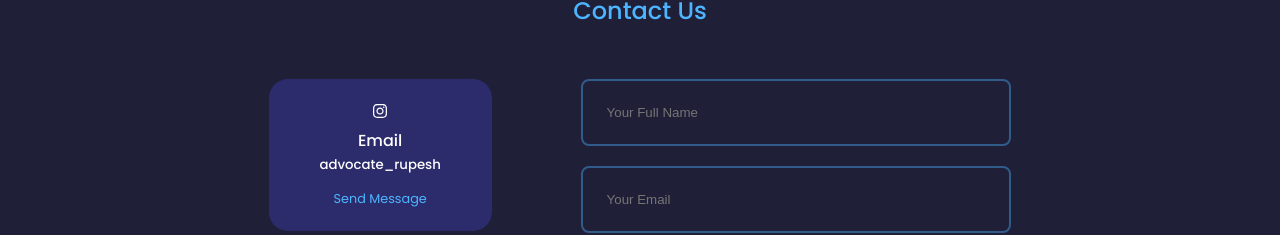
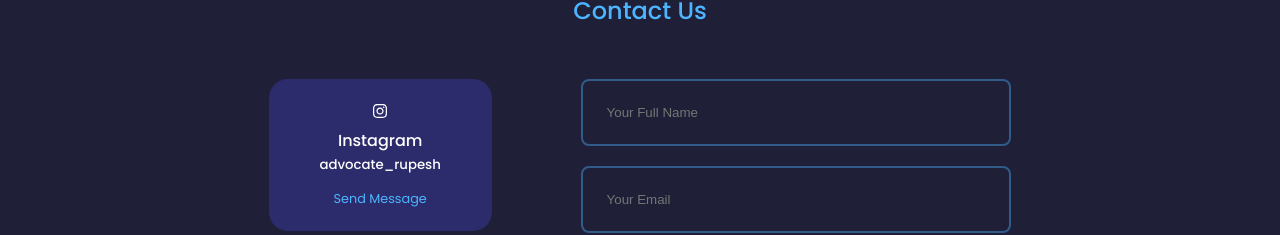
Before and after one commit to KIRTI019/Law-Firm, a React (Create React App) app: page / in a window 1280 px wide. Shown: the part 2156-2391 px from the top of the page. Built offline with nearby package versions, Linux system fonts and the light colour scheme; the HTML template or start-up script is replaced by a standard one.

Commit message:
Update contact.jsx

```diff
--- a/src/components/Contact/contact.jsx
+++ b/src/components/Contact/contact.jsx
@@ -38,7 +38,7 @@ const Contact = () => {
         <div className="contact_options">
           <article className="contact_option">
             <FaInstagram />
-            <h4>Email</h4>
+            <h4>Instagram</h4>
             <h5>advocate_rupesh</h5>
             <a href="https://www.instagram.com/advocate_rupesh/" target="_blank">
               Send Message
@@ -48,7 +48,7 @@ const Contact = () => {
             <RiMessageLine />
             <h4>Messenger</h4>
             <h5>Kirti Kumar</h5>
-            <a href="https://m.me/kirti.kumar" target="_blank">
+            <a href="https://www.messenger.com/t/100041114291951" target="_blank">
               Send Message
             </a>
           </article>
```
